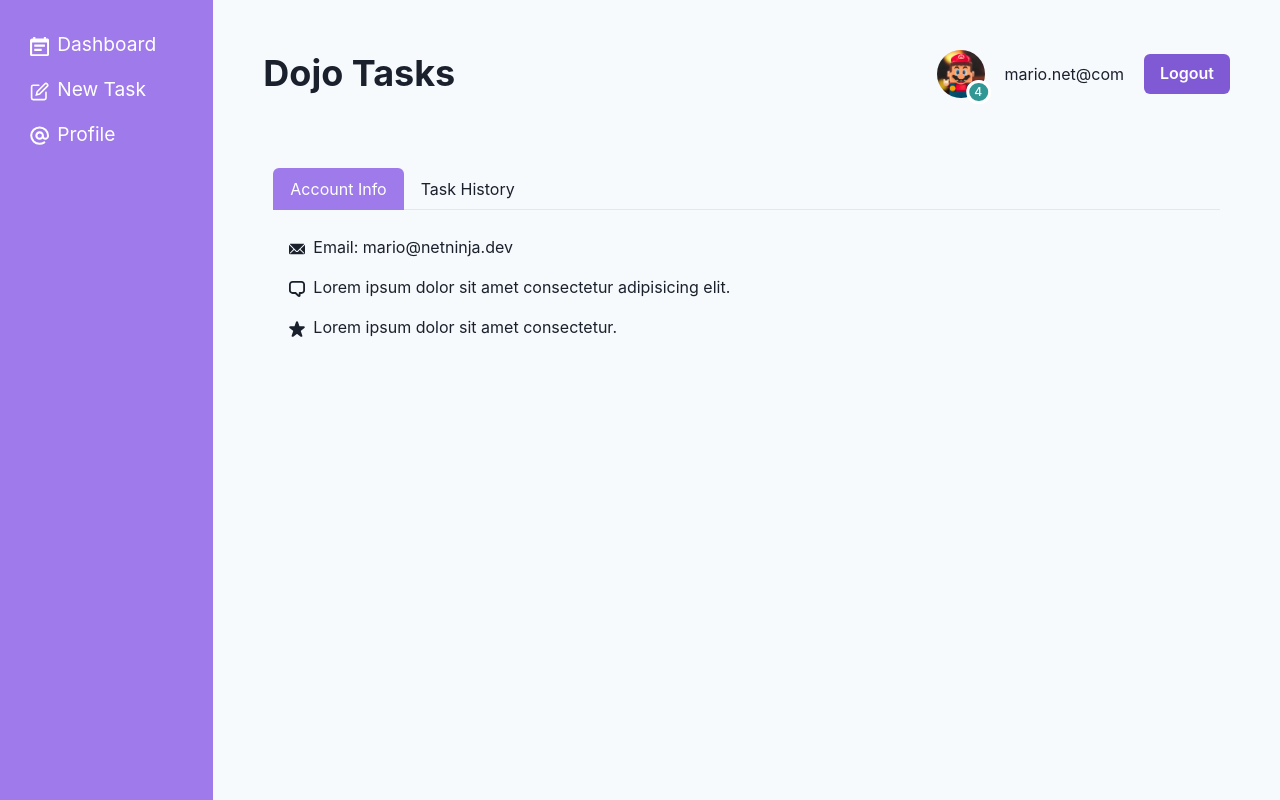
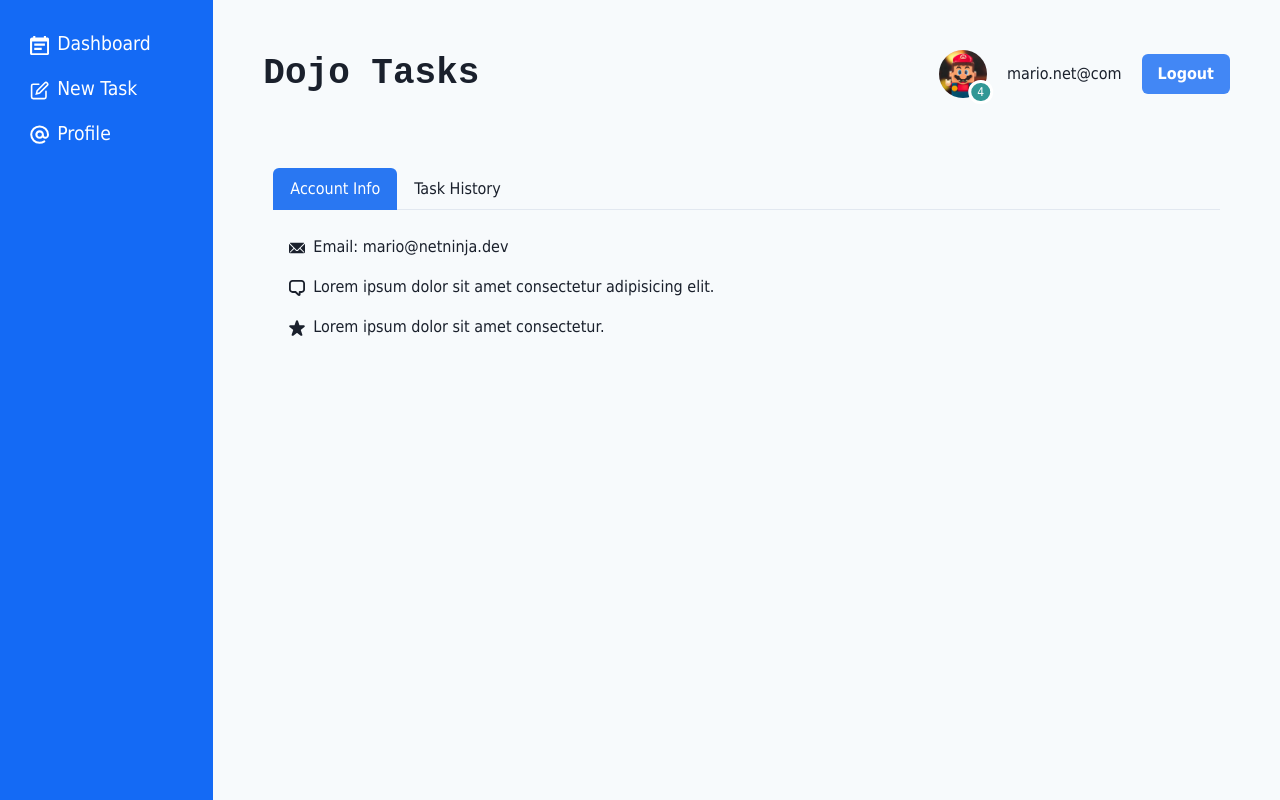
Before and after one commit to abrarzahed/chakra-ui-dojos, a React (Vite) app: page /profile in a window 1280 px wide. Built offline with nearby package versions, Linux system fonts and the light colour scheme.

Commit message:
customized base theme

```diff
--- a/src/components/Navbar.jsx
+++ b/src/components/Navbar.jsx
@@ -39,7 +39,7 @@ export default function Navbar() {
           </AvatarBadge>
         </Avatar>
         <Text>mario.net@com</Text>
-        <Button colorScheme="purple" onClick={showToast}>
+        <Button colorScheme="brand" onClick={showToast}>
           Logout
         </Button>
       </HStack>
--- a/src/layouts/RootLayout.jsx
+++ b/src/layouts/RootLayout.jsx
@@ -9,7 +9,7 @@ export default function RootLayout() {
       <GridItem
         as="aside"
         colSpan={{ base: 6, lg: 2, xl: 1 }}
-        bg="purple.400"
+        bg="brand.800"
         minHeight={{ lg: "100vh" }}
         p={{ base: "20px", lg: "30px" }}
       >
--- a/src/main.jsx
+++ b/src/main.jsx
@@ -2,11 +2,31 @@ import "./App.css";
 import React from "react";
 import ReactDOM from "react-dom/client";
 import App from "./App";
-import { ChakraProvider } from "@chakra-ui/react";
+import { ChakraProvider, extendTheme } from "@chakra-ui/react";
+
+// extend the colors
+const colors = {
+  brand: {
+    900: "#024fc9",
+    800: "#146af5",
+    700: "#2977f2",
+    600: "#337df2",
+    500: "#4287f5",
+  },
+};
+
+// extend the font
+const fonts = {
+  body: "Tahoma",
+  heading: "Courier New",
+};
+
+// extend the theme
+const theme = extendTheme({ colors, fonts });
 
 ReactDOM.createRoot(document.getElementById("root")).render(
   <React.StrictMode>
-    <ChakraProvider>
+    <ChakraProvider theme={theme}>
       <App />
     </ChakraProvider>
   </React.StrictMode>
--- a/src/pages/Dashboard.jsx
+++ b/src/pages/Dashboard.jsx
@@ -25,7 +25,7 @@ export default function Dashboard() {
           <Card
             key={task.id}
             borderTop="8px"
-            borderColor="purple.400"
+            borderColor="brand.500"
             background="white"
           >
             <CardHeader>
--- a/src/pages/Profile.jsx
+++ b/src/pages/Profile.jsx
@@ -20,8 +20,8 @@ export default function Profile() {
   return (
     <Tabs mt="40px" p="20px" variant="enclosed" colorScheme="purple">
       <TabList>
-        <Tab _selected={{ color: "white", bg: "purple.400" }}>Account Info</Tab>
-        <Tab _selected={{ color: "white", bg: "purple.400" }}>Task History</Tab>
+        <Tab _selected={{ color: "white", bg: "brand.700" }}>Account Info</Tab>
+        <Tab _selected={{ color: "white", bg: "brand.700" }}>Task History</Tab>
       </TabList>
 
       <TabPanels py="10px">
```
